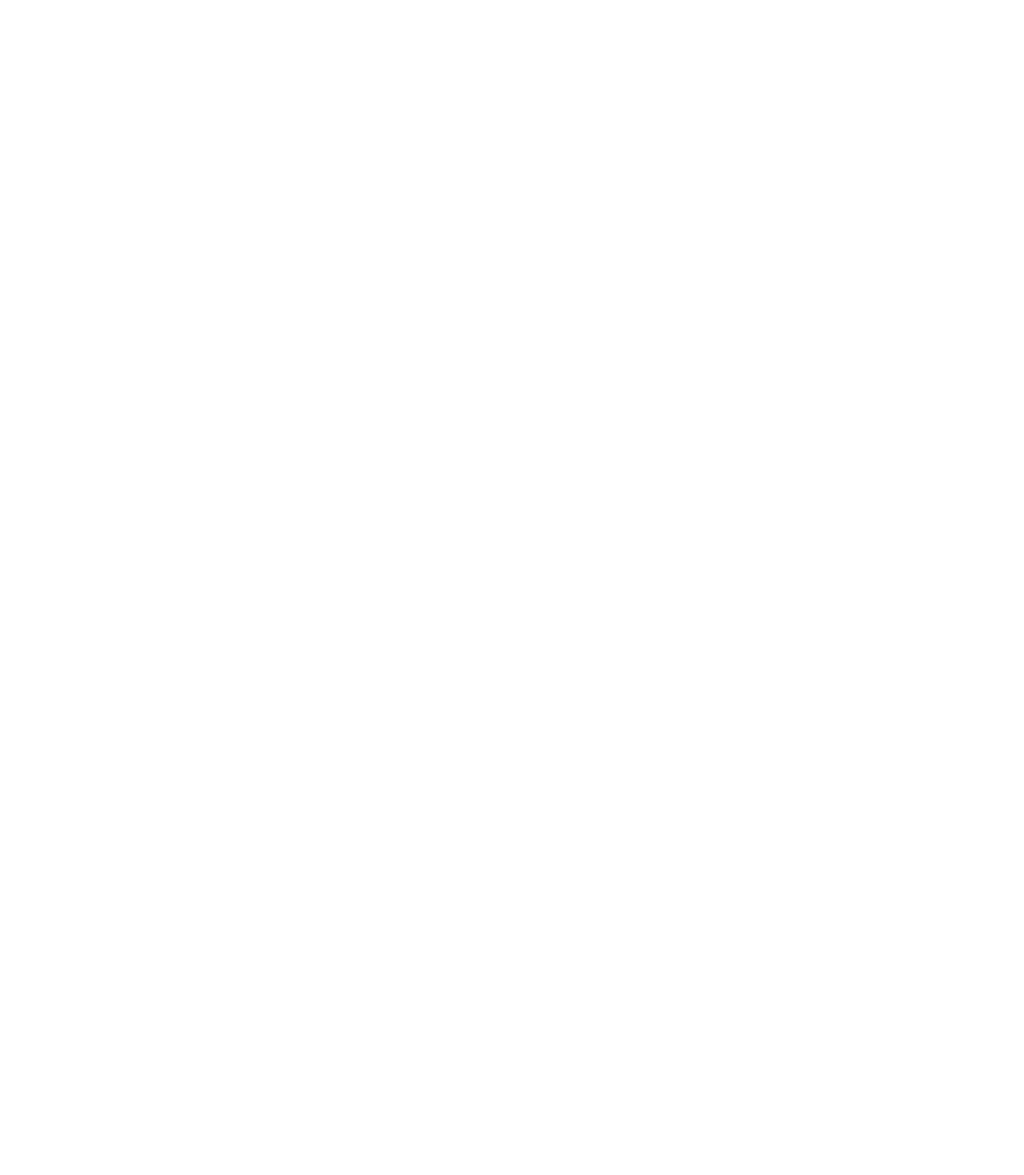
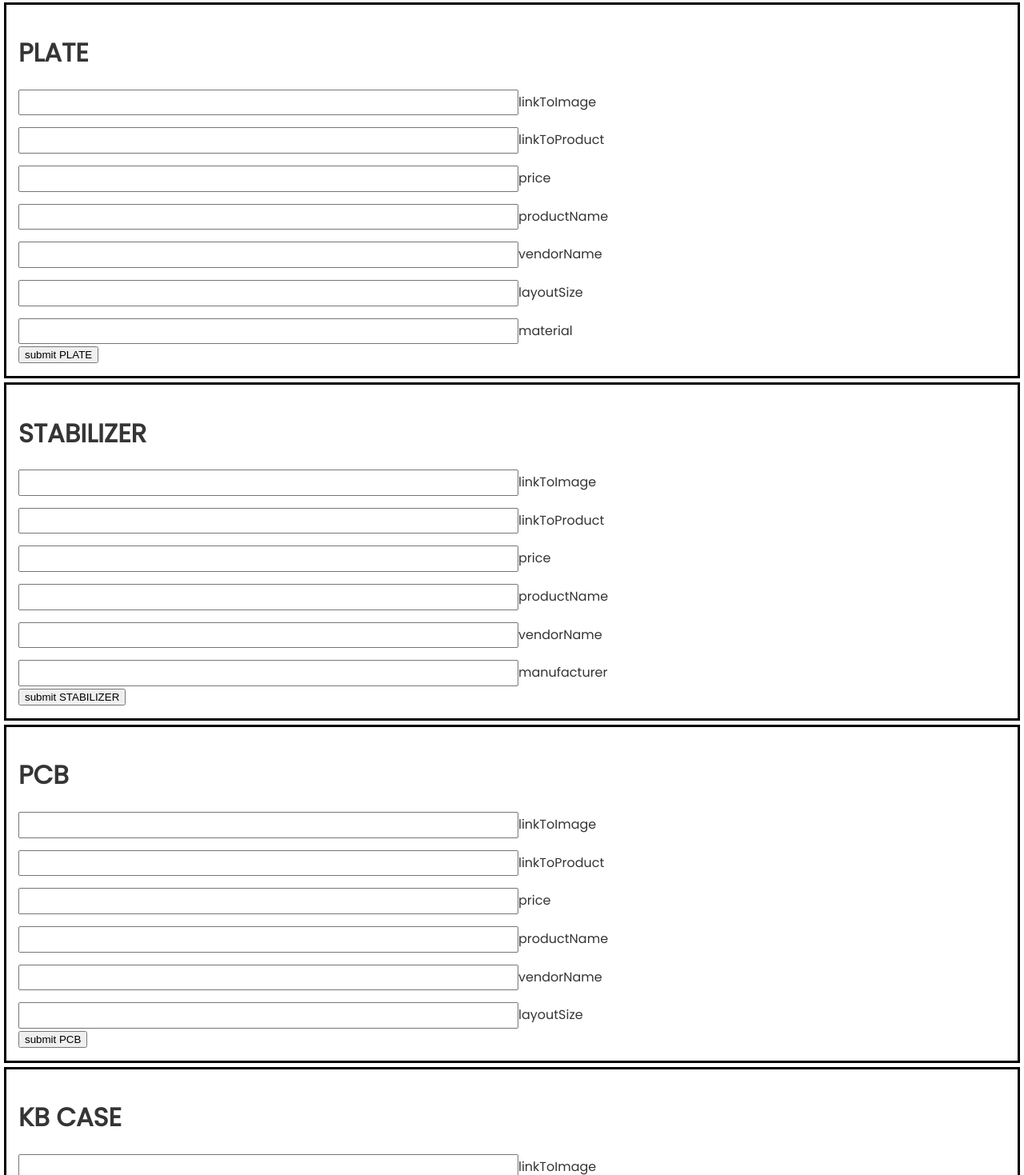
Before and after one commit to randomprogramming/KBuild, a React (Create React App) app in the folder kbuildclient/: page /api/adminpage in a window 1280 px wide. Shown: the part 1331-2800 px from the top of the page at 80% size. Before the commit the page ends 1293 px from the top, so only its background shows below. Built offline with nearby package versions, Linux system fonts and the light colour scheme.

Commit message:
finished the front end

```diff
--- a/kbuildclient/public/index.html
+++ b/kbuildclient/public/index.html
@@ -8,7 +8,7 @@
 		<link rel="apple-touch-icon" href="%PUBLIC_URL%/logo192.png" />
 		<link rel="manifest" href="%PUBLIC_URL%/manifest.json" />
 		<link href="https://fonts.googleapis.com/css?family=Poppins&display=swap" rel="stylesheet" />
-		<title>KBuild</title>
+		<title>KeeBuild</title>
 	</head>
 	<body>
 		<noscript>You need to enable JavaScript to run this app.</noscript>
--- a/kbuildclient/src/components/ProductContainer.js
+++ b/kbuildclient/src/components/ProductContainer.js
@@ -27,7 +27,7 @@ const ProductContainer = props => {
 						<div style={{ marginTop: "1rem" }}>
 							{/* (bool && Container) will render the Container only if the bool is true */}
 							{props.manufacturer && <li>Manufacturer: {props.manufacturer}</li>}
-							{props.layoutSize && <li>Layout Size: {props.layoutSize}</li>}
+							{props.layoutSize && <li>Layout Size: {props.layoutSize + "%"}</li>}
 							{props.material && <li>Material: {props.material}</li>}
 							{props.switchColor && <li>Switch Color: {props.switchColor}</li>}
 						</div>
--- a/kbuildclient/src/css/Homepage.css
+++ b/kbuildclient/src/css/Homepage.css
@@ -4,5 +4,5 @@
 }
 
 .homepage-container-child {
-	margin-top: 3rem;
+	margin-bottom: 3rem;
 }
--- a/kbuildclient/src/css/ProductContainer.css
+++ b/kbuildclient/src/css/ProductContainer.css
@@ -39,6 +39,7 @@
 }
 .product-information {
 	flex: 7;
+	font-size: 16px;
 }
 
 .link-to-product {
--- a/kbuildclient/src/views/AdminPage.js
+++ b/kbuildclient/src/views/AdminPage.js
@@ -22,7 +22,7 @@ export default class AdminPage extends Component {
 					<p>
 						---LINK TO IMAGE is always a DIRECT link to the image which is already hosted somewhere
 					</p>
-					<p></p>
+					<p>---LAYOUT SIZE is a NUMBER, it can be 40,60,80,75 and etc.</p>
 				</div>
 				<div style={{ border: "3px solid black", padding: "15px", margin: "5px" }}>
 					<h1>KEYCAP</h1>
@@ -57,6 +57,68 @@ export default class AdminPage extends Component {
 						submitURL={API.addSwitch}
 					/>
 				</div>
+				<div style={{ border: "3px solid black", padding: "15px", margin: "5px" }}>
+					<h1>PLATE</h1>
+					<AdminPageComponent
+						componentName="PLATE"
+						fields={[
+							"linkToImage",
+							"linkToProduct",
+							"price",
+							"productName",
+							"vendorName",
+							"layoutSize",
+							"material",
+						]}
+						submitURL={API.addPlate}
+					/>
+				</div>
+				<div style={{ border: "3px solid black", padding: "15px", margin: "5px" }}>
+					<h1>STABILIZER</h1>
+					<AdminPageComponent
+						componentName="STABILIZER"
+						fields={[
+							"linkToImage",
+							"linkToProduct",
+							"price",
+							"productName",
+							"vendorName",
+							"manufacturer",
+						]}
+						submitURL={API.addStabilizer}
+					/>
+				</div>
+				<div style={{ border: "3px solid black", padding: "15px", margin: "5px" }}>
+					<h1>PCB</h1>
+					<AdminPageComponent
+						componentName="PCB"
+						fields={[
+							"linkToImage",
+							"linkToProduct",
+							"price",
+							"productName",
+							"vendorName",
+							"layoutSize",
+						]}
+						submitURL={API.addPCB}
+					/>
+				</div>
+				<div style={{ border: "3px solid black", padding: "15px", margin: "5px" }}>
+					<h1>KB CASE</h1>
+					<AdminPageComponent
+						componentName="KB CASE"
+						fields={[
+							"linkToImage",
+							"linkToProduct",
+							"price",
+							"productName",
+							"vendorName",
+							"layoutSize",
+							"material",
+						]}
+						submitURL={API.addKeyboardCase}
+					/>
+				</div>
 			</div>
 		);
 	}
--- a/kbuildclient/src/views/Homepage.js
+++ b/kbuildclient/src/views/Homepage.js
@@ -7,7 +7,7 @@ import API from "../API";
 const Homepage = () => {
 	return (
 		<div className="main-homepage-container">
-			<div className="homepage-container-first-child">
+			<div className="homepage-container-child">
 				<BuildingBlock getDataFrom={API.getAllKeycaps} />
 			</div>
 			<div className="homepage-container-child">
```
Also changed, not shown: 2 other files (tests, documents, lock files or other folders).
